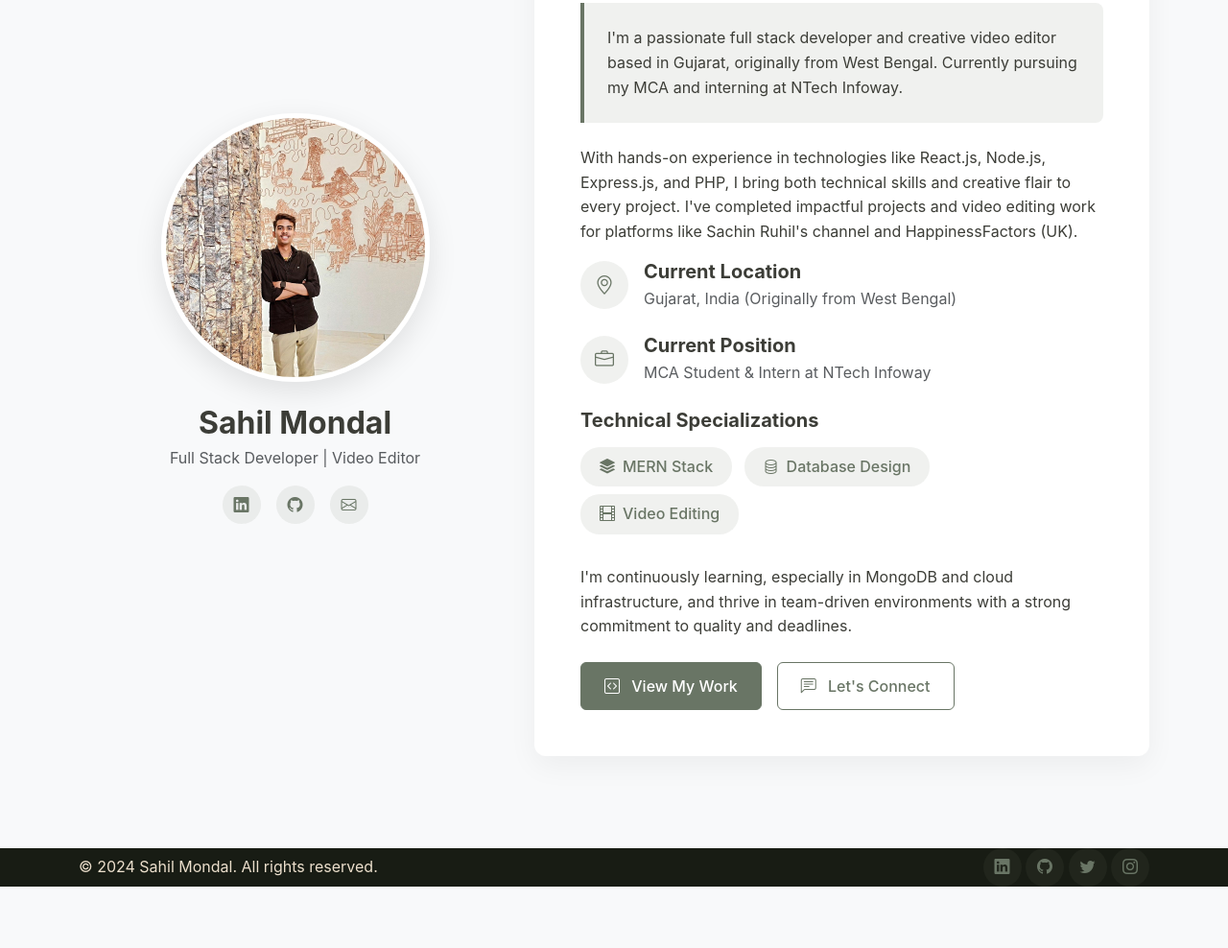
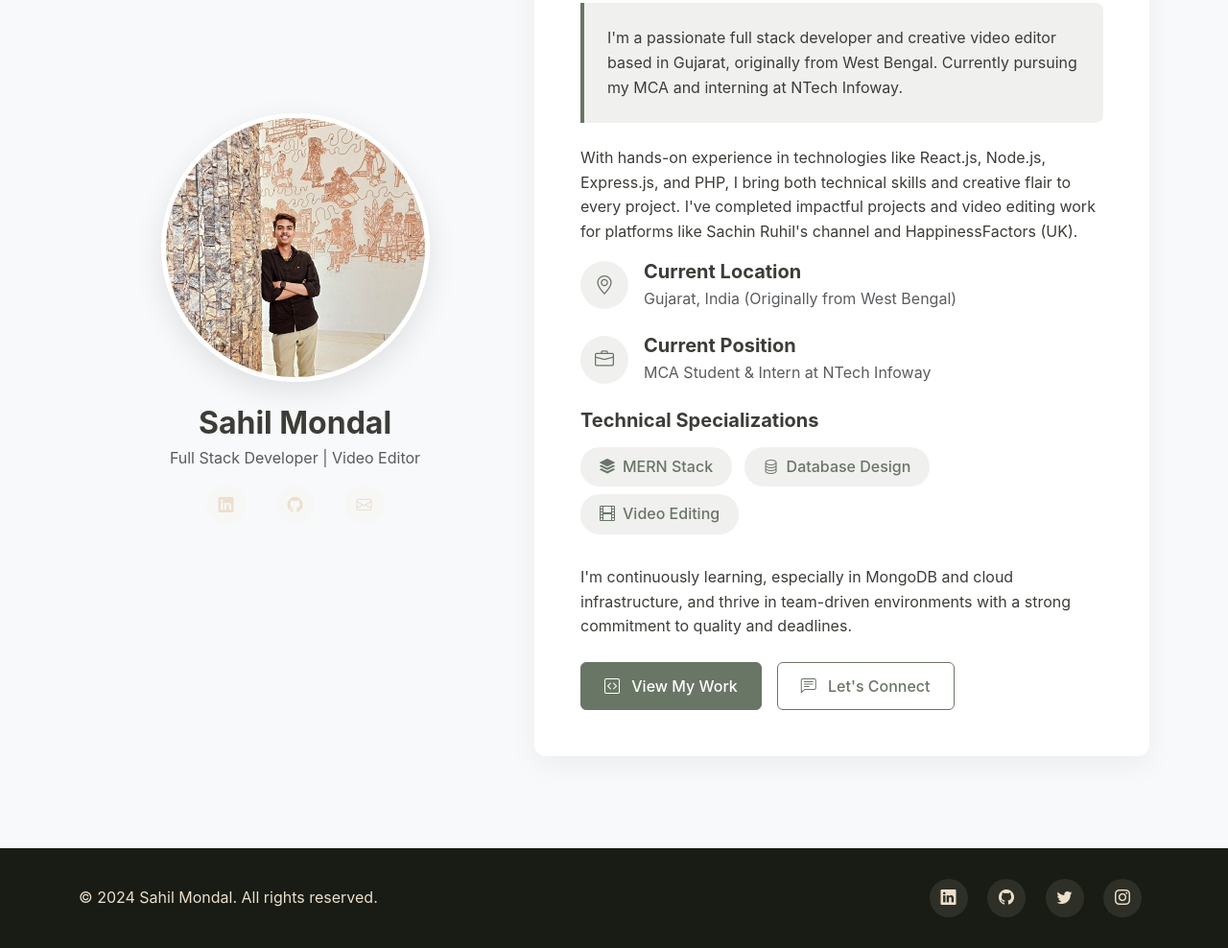
Before and after one commit to Sahilr2501/Sahilr2501.github.io, a plain HTML site: page aboutme.html in a window 1280 px wide. Shown: the part 293-1281 px from the top of the page at 96% size. Before the commit the page ends 1217 px from the top, so only its background shows below. Drawn offline with nearby package versions, Linux system fonts and the light colour scheme.

Commit message:
add css on footer

```diff
--- a/aboutme.html
+++ b/aboutme.html
@@ -162,9 +162,23 @@
       left: 0;
     }
 
-    footer {
+    .footer {
       background-color: var(--dark-green);
       color: var(--cream);
+      padding: 2rem 0;
+    }
+
+    .social-icon {
+      width: 40px;
+      height: 40px;
+      border-radius: 50%;
+      display: inline-flex;
+      align-items: center;
+      justify-content: center;
+      background-color: rgba(236, 223, 204, 0.1);
+      color: var(--cream);
+      transition: all 0.3s ease;
+      margin: 0 0.5rem;
     }
 
     .highlight-box {
```
Also changed, not shown: CRM-growatt-project.html (+14 -1 lines), certificates.html (+10 -2 lines), contact.html (+4 -4 lines), online-auction-details.html (+14 -1 lines), projects.html (+11 -7 lines), resume-fetch.html (+14 -1 lines), skills.html (+14 -1 lines), technokhoj2k24-details.html (+14 -1 lines), tictactoe-details.html (+14 -1 lines), todo-list.html (+14 -1 lines), weather-forecast-project-page.html (+14 -1 lines).
